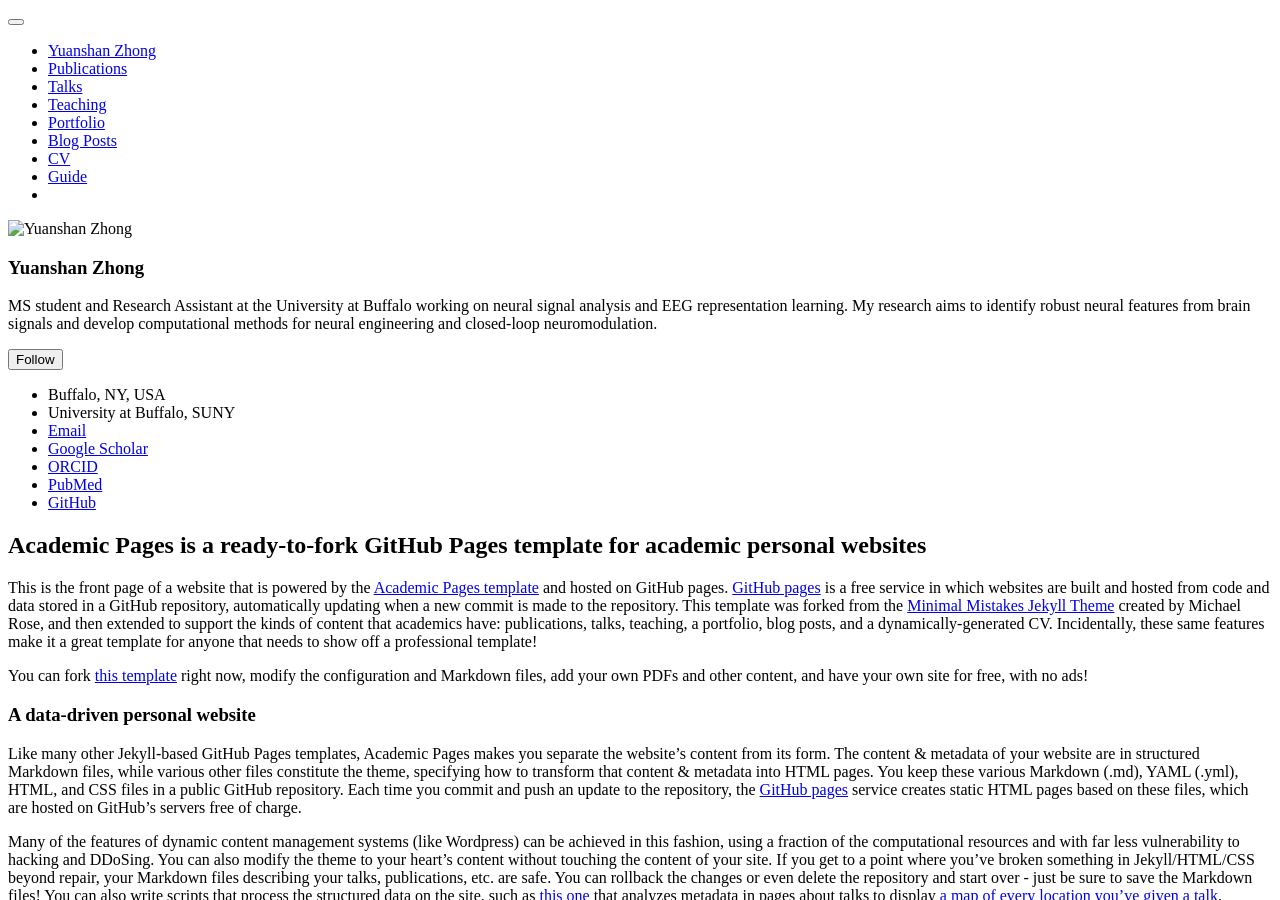
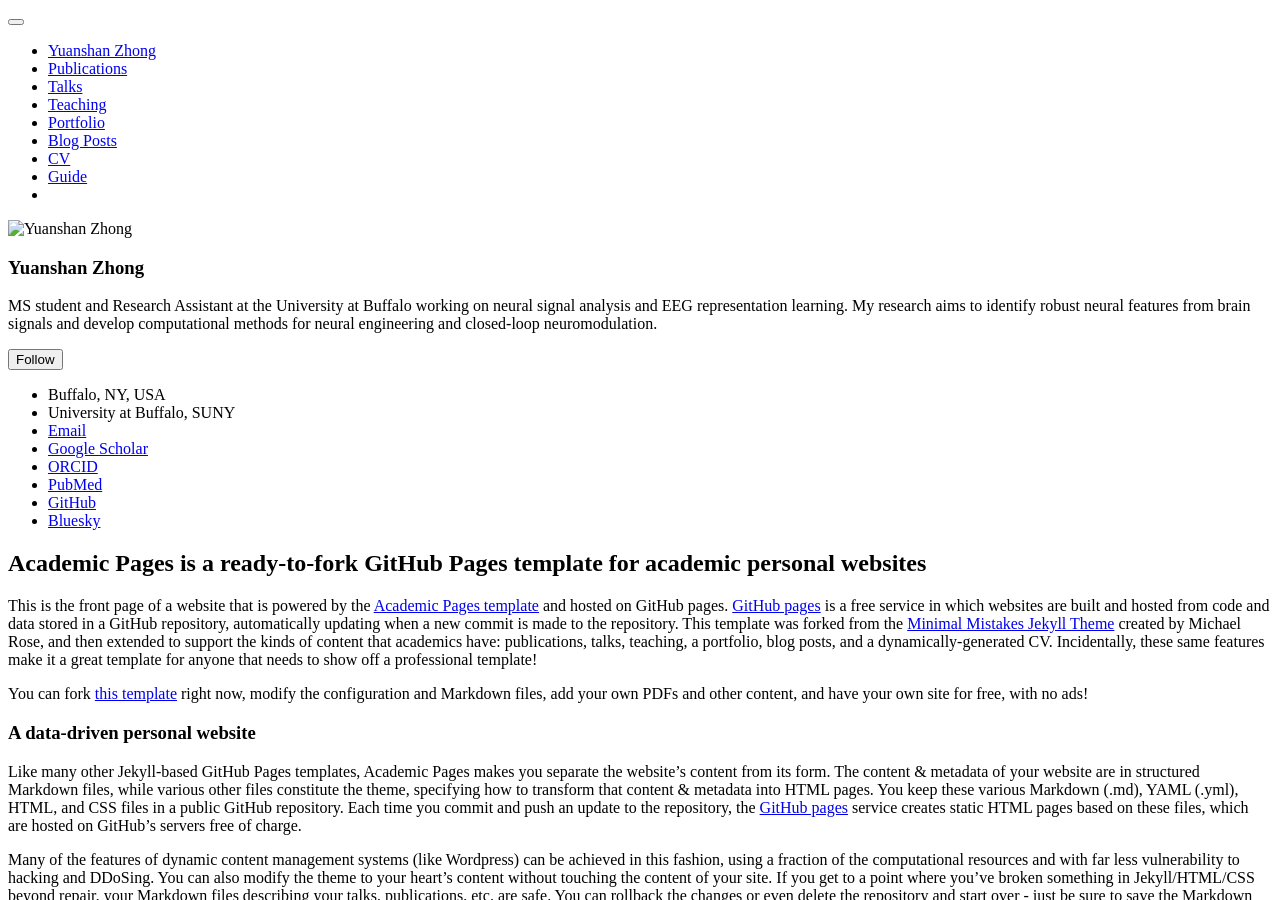
Before and after one commit to Yzhong9527/Yzhong9527.github.io, a Jekyll site: the page built from _pages/about.md, in a window 1280 px wide and 900 px high. Built offline with Jekyll 4.4.1, drawn with Linux system fonts in a browser that asks for light colours; a script bundle is joined from its source files by our own code; library files that are not in the unit come from our copies.

Commit message:
Update _config.yml

```diff
--- a/_config.yml
+++ b/_config.yml
@@ -57,6 +57,7 @@ author:
 
   # Social media
   artstation       : # Username
+  bluesky          : "bsky.app"
   facebook         : # Username
   flickr           : # Username
   foursquare       : # Username
```
